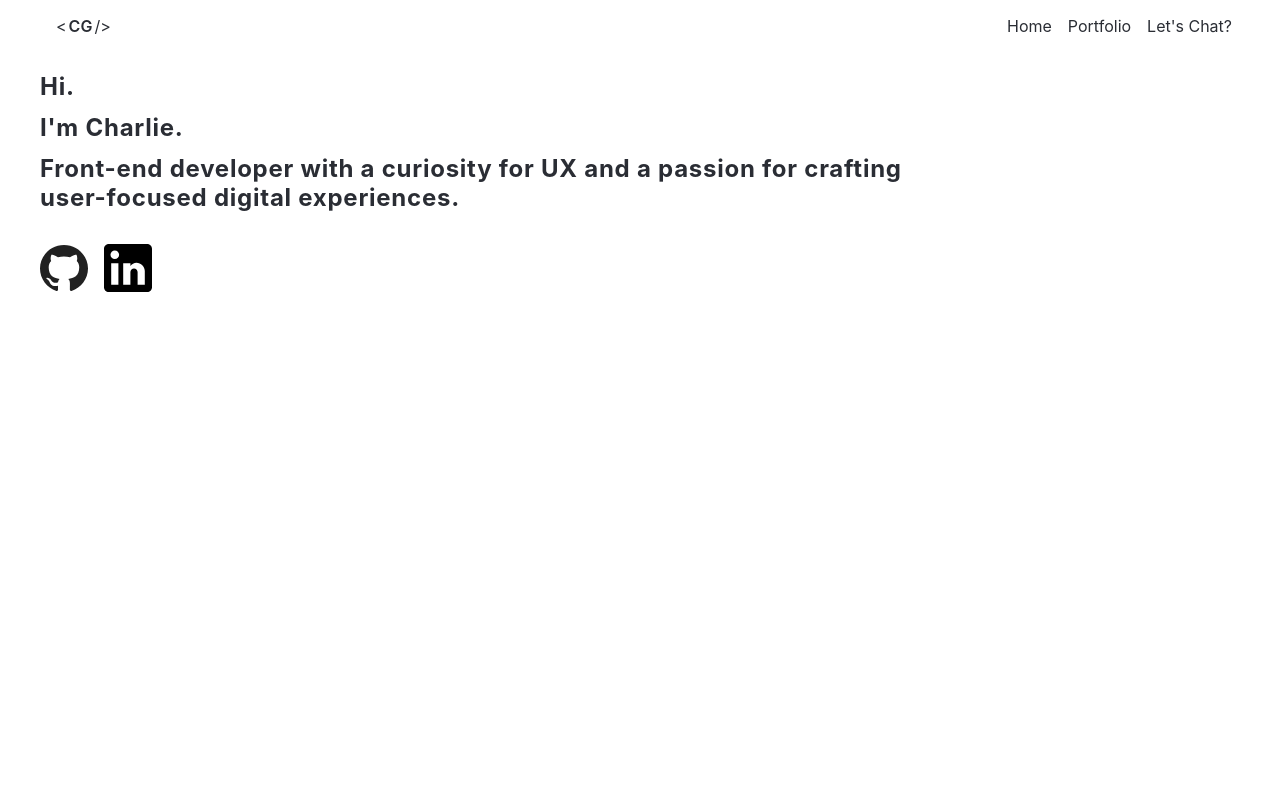
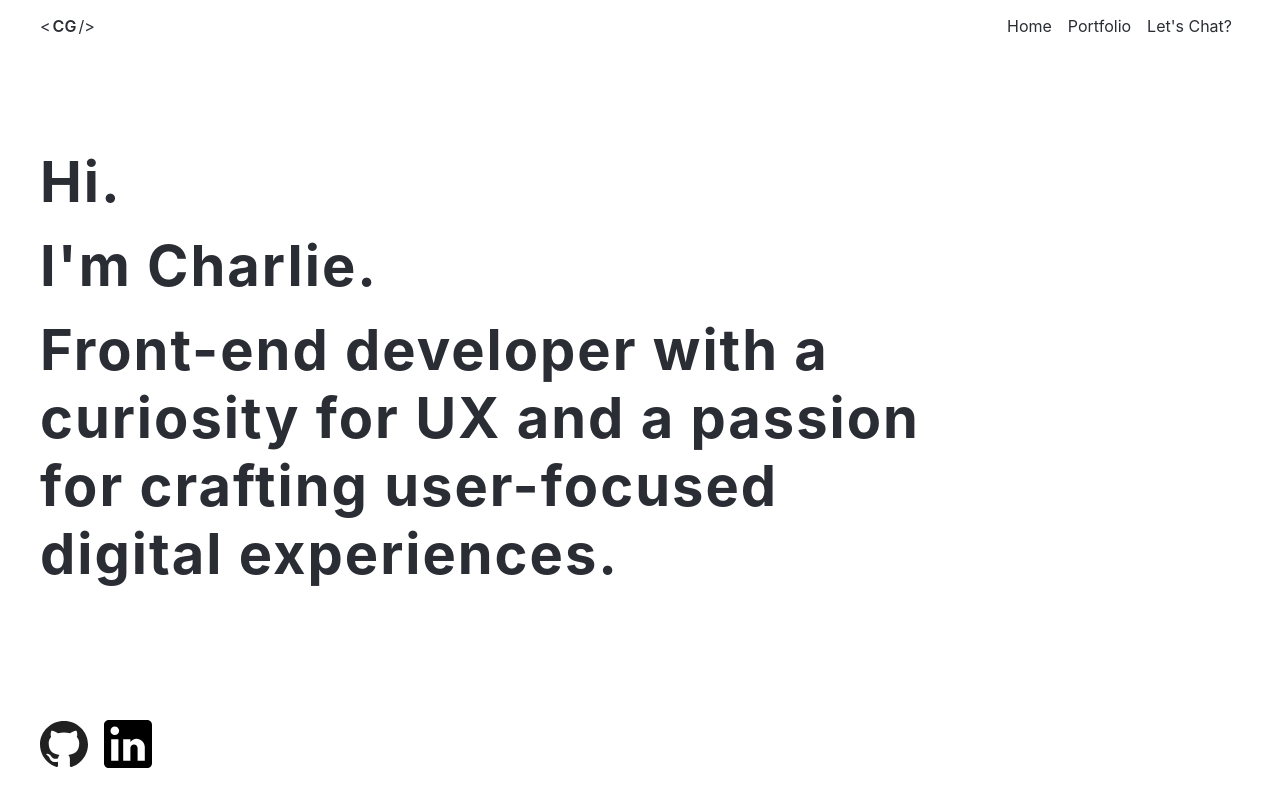
Before and after one commit to cgooderham94/Charlie-Gooderham-Portfolio, a React (Create React App) app: page / in a window 1280 px wide. Built offline with nearby package versions, Linux system fonts and the light colour scheme.

Commit message:
General basic styling incl. scaling headline font-size and basic presentation of landing container.

```diff
--- a/src/components/Headline/Headline.module.css
+++ b/src/components/Headline/Headline.module.css
@@ -1,11 +1,17 @@
 .Headline {
     width: 100%;
+    /* TODO: Don't really want to apply context-specific style here. Find a workaround. */
+    margin-top: auto;
 }
 
 .Headline span {
     display: block;
-    margin-bottom: 0.75rem;
-    letter-spacing: 0.75px;
+    margin-bottom: 1rem;
+    /* Min vw 450px | Max vw 1200px
+    Calc from https://css-tricks.com/linearly-scale-font-size-with-css-clamp-based-on-the-viewport/ */
+    font-size: clamp(2rem, 1.1rem + 3.2vw, 3.5rem);
+    letter-spacing: 2px;
+
 }
 
 @media screen and (min-width: 450px) {
--- a/src/components/Navigation/Logo/Logo.js
+++ b/src/components/Navigation/Logo/Logo.js
@@ -2,6 +2,7 @@ import { NavLink } from 'react-router-dom';
 
 import classes from './Logo.module.css';
 
+// TODO: Add an actual logo
 const Logo = () => {
     return (
         <NavLink className={classes.Logo} to="/">
--- a/src/components/Navigation/Logo/Logo.module.css
+++ b/src/components/Navigation/Logo/Logo.module.css
@@ -1,6 +1,7 @@
 .Logo {
     display: block;
     padding: 1rem;
+    margin-left: -1rem;
     color: var(--color-black);
     text-decoration: none;
 }
--- a/src/components/Navigation/Navigation.module.css
+++ b/src/components/Navigation/Navigation.module.css
@@ -4,10 +4,12 @@
     flex-wrap: wrap;
 }
 
+/* TODO: Make 'flyout' nav on mobile */
 .Navbar {
     justify-content: space-between;
     max-width: var(--container-size);
     margin: 0 auto;
+    padding: 0 1rem;
 }
 
 .Navbar ul {
--- a/src/index.css
+++ b/src/index.css
@@ -18,3 +18,9 @@ code {
   font-family: source-code-pro, Menlo, Monaco, Consolas, 'Courier New',
     monospace;
 }
+
+#root {
+  display: flex;
+  flex-direction: column;
+  min-height: 100vh;
+}
```
